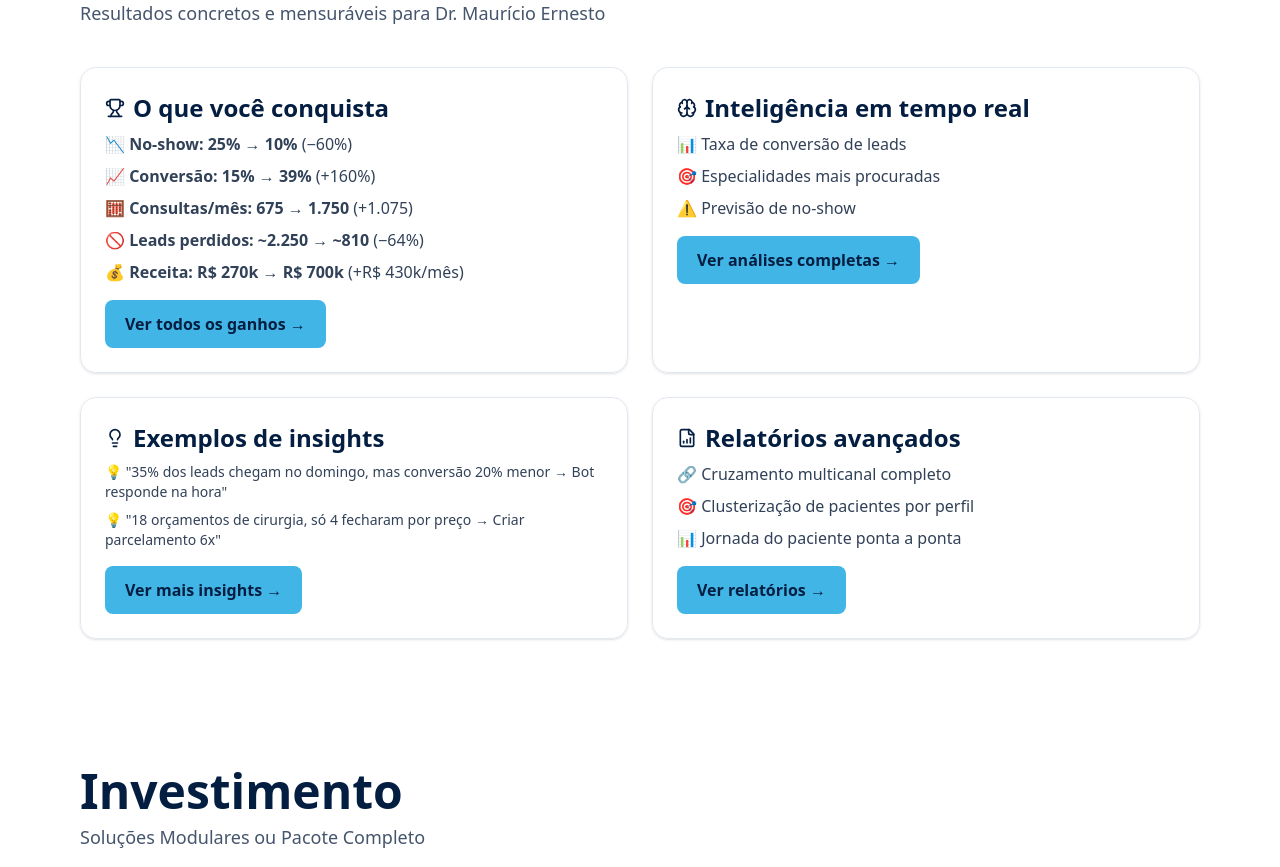
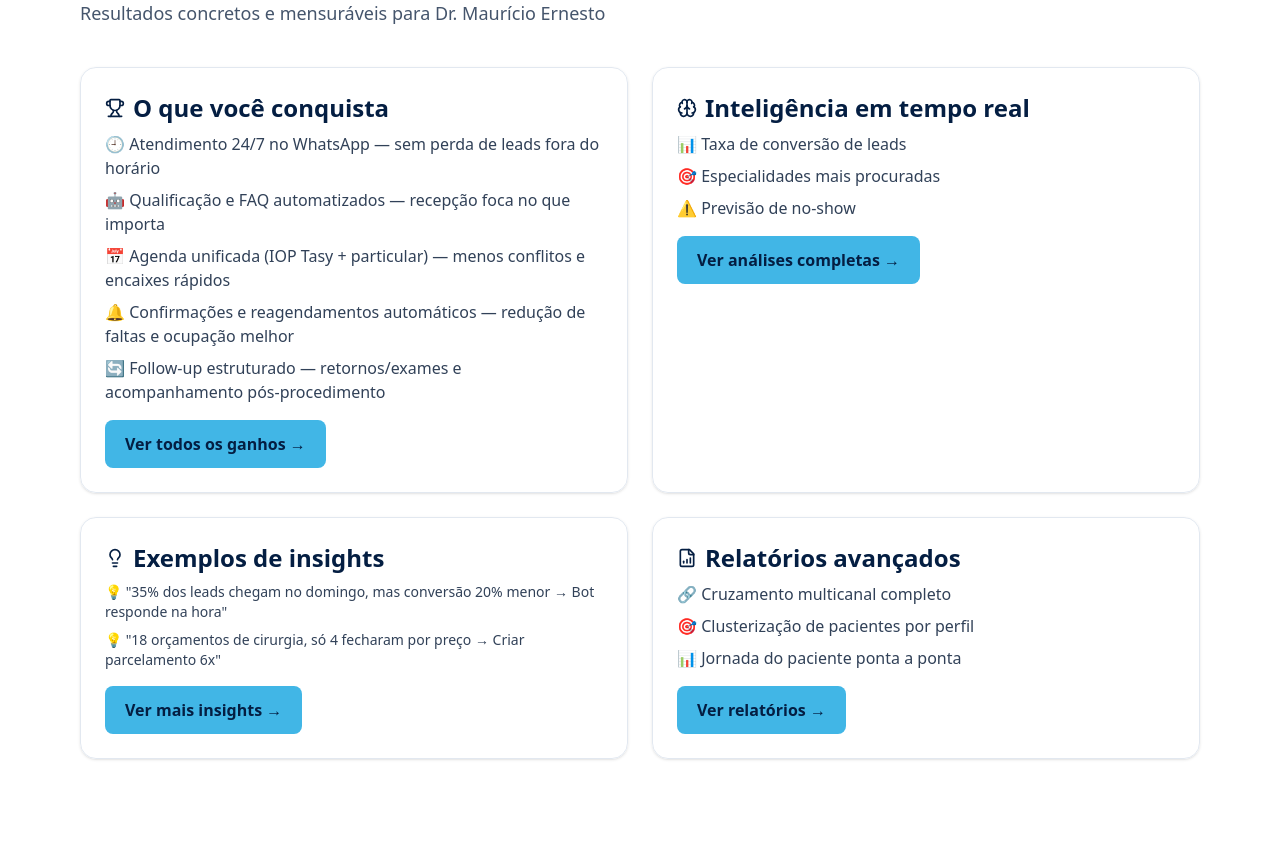
Before and after one commit to mateusolintof/dr.mauricio, a Next.js app: page / in a window 1280 px wide. Shown: the part 3880-4747 px from the top of the page. Built offline with nearby package versions, Linux system fonts and the light colour scheme.

Commit message:
feat(ganhos): reposicionar foco para eficiência operacional e 24/7 no WhatsApp

```diff
--- a/src/app/page.tsx
+++ b/src/app/page.tsx
@@ -289,11 +289,11 @@ export default function Home() {
             <div className="card hover:shadow-md transition-shadow">
               <div className="text-xl md:text-2xl font-bold text-prime mb-2 flex items-center gap-2"><Trophy className="h-5 w-5 text-prime"/> O que você conquista</div>
               <div className="text-slate-700 space-y-2 mb-4">
-                <div>📉 <strong>No‑show: 25% → 10%</strong> (−60%)</div>
-                <div>📈 <strong>Conversão: 15% → 39%</strong> (+160%)</div>
-                <div>🧮 <strong>Consultas/mês: 675 → 1.750</strong> (+1.075)</div>
-                <div>🚫 <strong>Leads perdidos: ~2.250 → ~810</strong> (−64%)</div>
-                <div>💰 <strong>Receita: R$ 270k → R$ 700k</strong> (+R$ 430k/mês)</div>
+                <div>🕘 Atendimento 24/7 no WhatsApp — sem perda de leads fora do horário</div>
+                <div>🤖 Qualificação e FAQ automatizados — recepção foca no que importa</div>
+                <div>📅 Agenda unificada (IOP Tasy + particular) — menos conflitos e encaixes rápidos</div>
+                <div>🔔 Confirmações e reagendamentos automáticos — redução de faltas e ocupação melhor</div>
+                <div>🔄 Follow‑up estruturado — retornos/exames e acompanhamento pós‑procedimento</div>
               </div>
               <button className="btn-primary" onClick={() => setModal({ type: "conquistas" })}>Ver todos os ganhos →</button>
             </div>
@@ -1159,35 +1159,30 @@ function ConquistasModalContent() {
   return (
     <div className="p-4 md:p-6 space-y-6">
       <div className="bg-emerald-50 border border-emerald-200 p-6 rounded-lg">
-        <h3 className="text-2xl font-bold text-emerald-900 mb-4">Ganhos Esperados (base doc de arquitetura)</h3>
+        <h3 className="text-2xl font-bold text-emerald-900 mb-4">Ganhos Operacionais</h3>
         <div className="grid md:grid-cols-2 gap-4">
           <div className="bg-white p-4 rounded-lg">
-            <div className="font-bold text-emerald-700 mb-2">📈 Conversão</div>
-            <div className="text-sm text-slate-700">Antes: 15% • Depois: 39%</div>
-            <div className="text-emerald-700 font-semibold mt-2">Ganho relativo: +160%</div>
+            <div className="font-bold text-emerald-700 mb-2">🕘 Atendimento 24/7</div>
+            <div className="text-sm text-slate-700">Leads fora do horário recebem resposta imediata e são encaminhados</div>
           </div>
           <div className="bg-white p-4 rounded-lg">
-            <div className="font-bold text-emerald-700 mb-2">🧮 Consultas/mês</div>
-            <div className="text-sm text-slate-700">Antes: 675 • Depois: 1.750</div>
-            <div className="text-emerald-700 font-semibold mt-2">Δ: +1.075</div>
+            <div className="font-bold text-emerald-700 mb-2">🤖 Automação de tarefas</div>
+            <div className="text-sm text-slate-700">Qualificação, dúvidas frequentes e confirmações automatizadas</div>
           </div>
           <div className="bg-white p-4 rounded-lg">
-            <div className="font-bold text-emerald-700 mb-2">📉 No‑Show</div>
-            <div className="text-sm text-slate-700">Antes: 25% • Depois: 10%</div>
-            <div className="text-emerald-700 font-semibold mt-2">Redução: −60%</div>
+            <div className="font-bold text-emerald-700 mb-2">📅 Agenda Unificada</div>
+            <div className="text-sm text-slate-700">IOP (Tasy) + particular — menos conflitos e sobreposições</div>
           </div>
           <div className="bg-white p-4 rounded-lg">
-            <div className="font-bold text-emerald-700 mb-2">🚫 Leads perdidos</div>
-            <div className="text-sm text-slate-700">Antes: ~2.250/mês • Depois: ~810/mês</div>
-            <div className="text-emerald-700 font-semibold mt-2">Redução: −64%</div>
+            <div className="font-bold text-emerald-700 mb-2">🔔 Confirmações e Reagendamentos</div>
+            <div className="text-sm text-slate-700">Lembretes D‑1 e D‑2h; fila de espera para vagas liberadas</div>
           </div>
           <div className="bg-white p-4 rounded-lg md:col-span-2">
-            <div className="font-bold text-emerald-700 mb-2">💰 Receita mensal</div>
-            <div className="text-sm text-slate-700">Antes: R$ 270.000 • Depois: R$ 700.000</div>
-            <div className="text-emerald-700 font-semibold mt-2">Ganho: +R$ 430.000/mês</div>
-          </div>
-        </div>
-        <div className="text-xs text-slate-600 mt-4">Estimativas ilustrativas; variam conforme mix de canais, sazonalidade e agenda disponível.</div>
+            <div className="font-bold text-emerald-700 mb-2">🔄 Follow‑up e Continuidade</div>
+            <div className="text-sm text-slate-700">Retornos, exames e pós‑procedimento sob controle</div>
+          </div>
+        </div>
+        <div className="text-xs text-slate-600 mt-4">Observação: resultados variam conforme mix de casos, volume e agenda disponível.</div>
       </div>
     </div>
   );
```
